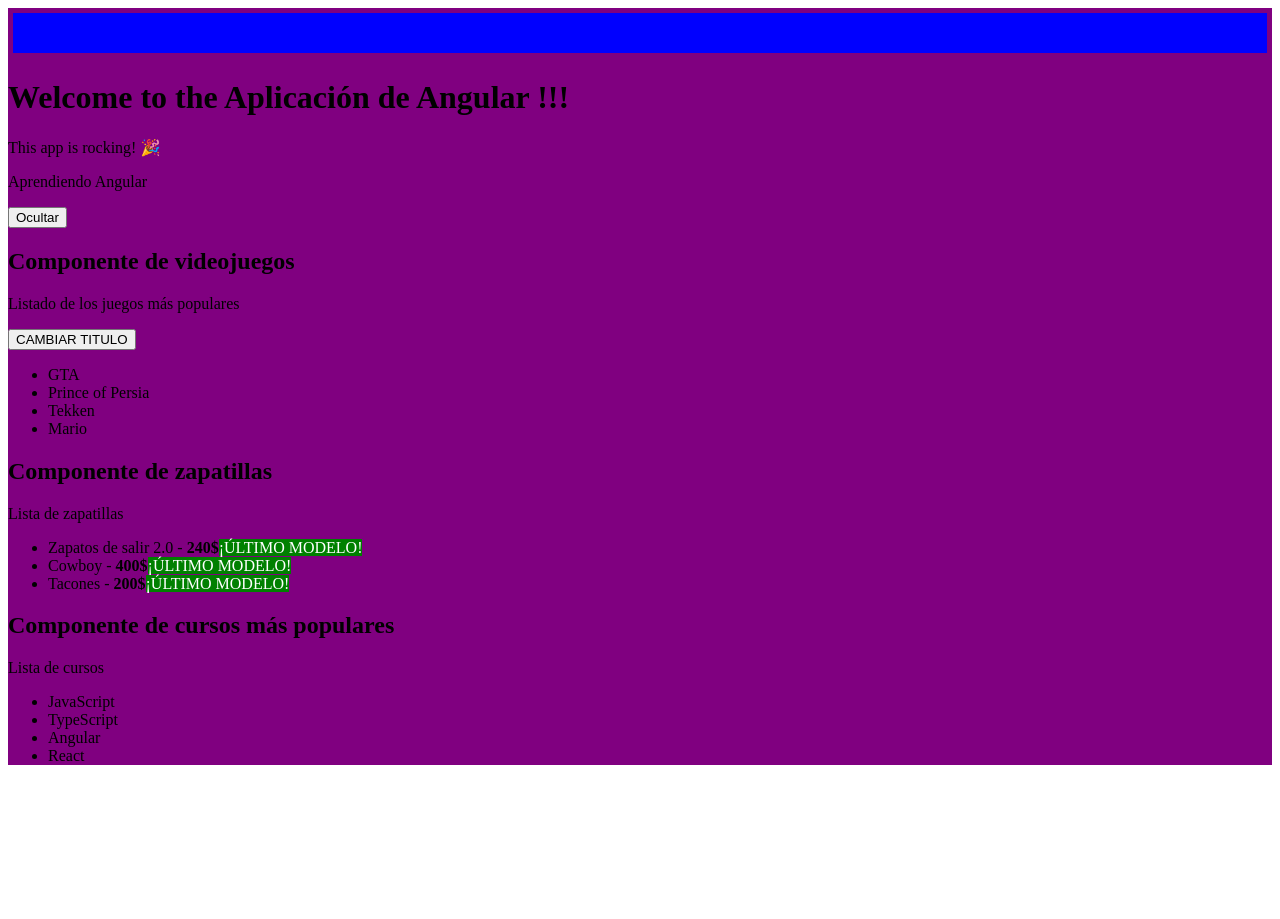
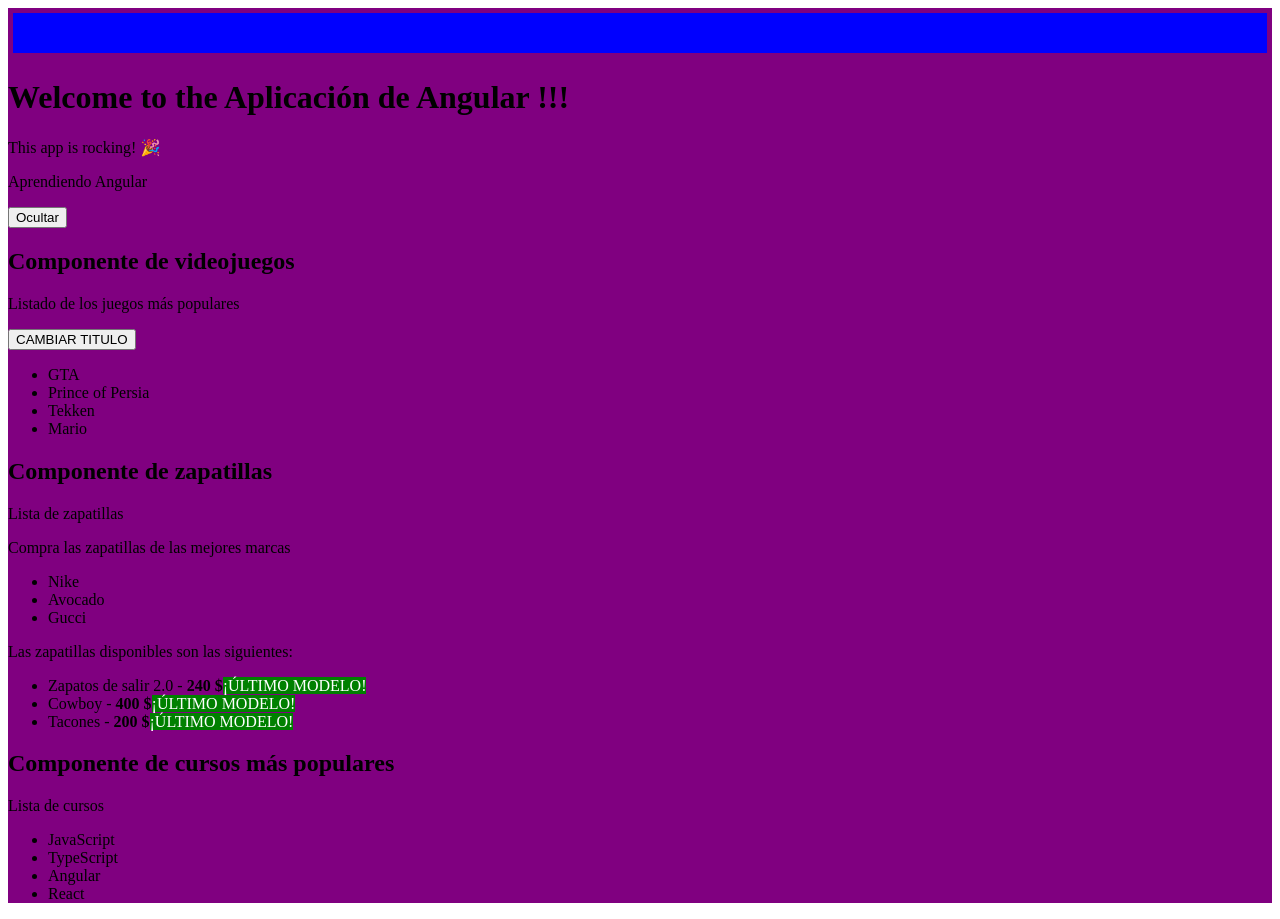
Before and after one commit to Ornella-Gigante/Master-in-JavaScript-JSON-TypeScript-Learning-JS-jQuery-Angular-NodeJS, an Angular app in the folder aprendiendo-angular/: page / in a window 1280 px wide. Before the commit the page ends 800 px from the top, so only its background shows below. Built offline with nearby package versions, Linux system fonts and the light colour scheme.

Commit message:
Mas practica de ngIf, ngFor, ngStyle, acceder al inidice de un array

```diff
--- a/aprendiendo-angular/src/app/zapatillas/zapatillas.component.html
+++ b/aprendiendo-angular/src/app/zapatillas/zapatillas.component.html
@@ -2,17 +2,33 @@
 
 <h2>{{title}}</h2>
 <p>{{list}}</p>
+<p>Compra las zapatillas de las mejores marcas</p>
+
+<ul>
+    <li *ngFor="let marca of marcas">{{marca}}</li>
+</ul>
+
+<p>Las zapatillas disponibles son las siguientes:</p>
 <ul>
     <!--USO DEL DIRECTIVO ngFOR PARA REPETICION-->
     <li *ngFor = "let deportiva of zapatillas">
-        {{deportiva.nombre}} - <strong>{{deportiva.precio}}$</strong>
+
+          <span [ngStyle] = " {
+            'text-decoration': !deportiva.stock ? 'line-through': 'none'
+          }">
+
+            {{deportiva.nombre}} - <strong>{{deportiva.precio}} $</strong></span>
+
+
+            <span *ngIf="deportiva.precio > 80"
+                [style.background]="deportiva.precio > 80 ? 'green' : 'white'"
+                [style.color]="deportiva.precio > 80 ? 'white' : 'black'"
+                >¡ÚLTIMO MODELO!</span>
+
 
     <!--USO DEL DIRECTIVA ngIf PARA CONDICIONAL-->
 
-    <span *ngIf="deportiva.precio > 80"
-        [style.background]="deportiva.precio > 80 ? 'green' : 'white'"
-        [style.color]="deportiva.precio > 80 ? 'white' : 'black'"
-        >¡ÚLTIMO MODELO!</span>
+
 
     </li>
 </ul>
--- a/aprendiendo-angular/src/app/zapatillas/zapatillas.component.ts
+++ b/aprendiendo-angular/src/app/zapatillas/zapatillas.component.ts
@@ -18,8 +18,10 @@ export class ZapatillasComponent implements OnInit{
     public title: string = "Componente de Zapatillas";
     public list: string = "Lista de marcas populares de zapatillas";
     public zapatillas: Array<Zapatilla>;
+    public marcas:String[] = [];
 
     constructor() {
+      this.marcas = new Array();
         this.title = "Componente de zapatillas";
         this.list = "Lista de zapatillas"
         this.zapatillas = [
@@ -28,16 +30,25 @@ export class ZapatillasComponent implements OnInit{
             new Zapatilla("Tacones", "Gucci", "Negro", 200, true),
         ];
 
-
-
         console.log("Se ha cargado el componente: zapatillas.component.ts");
       }
-
 
       ngOnInit() {
 
         console.log(this.zapatillas);
+        this.getMarcas();
 
       }
 
+      // Se recorrerá la colección de objetos
+      getMarcas(){
+        this.zapatillas.forEach((zapatilla,index)=>{
+
+          this.marcas.push(zapatilla.marca);
+
+        });
+
+        console.log(this.marcas);
+      }
+
 }
```
